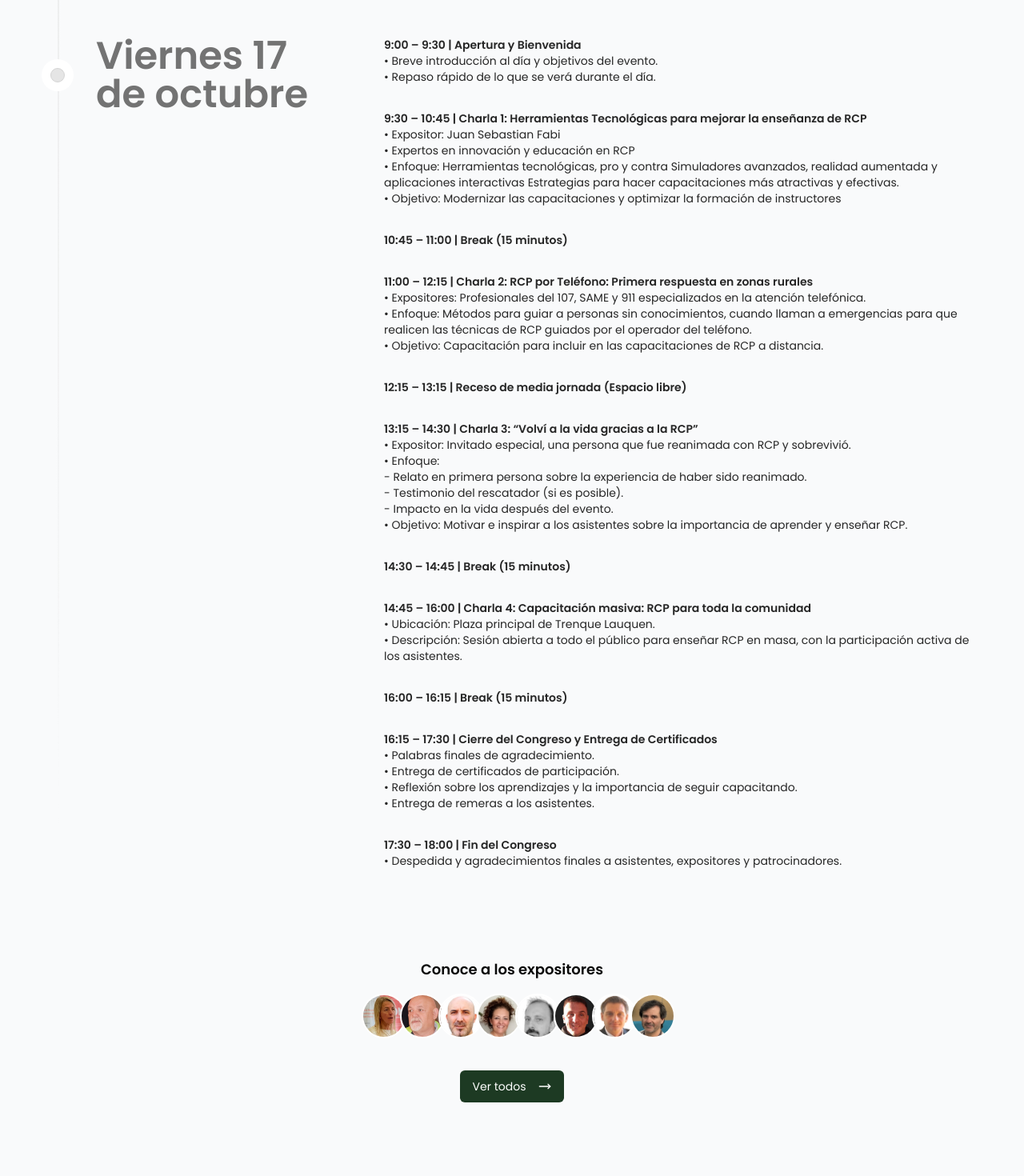
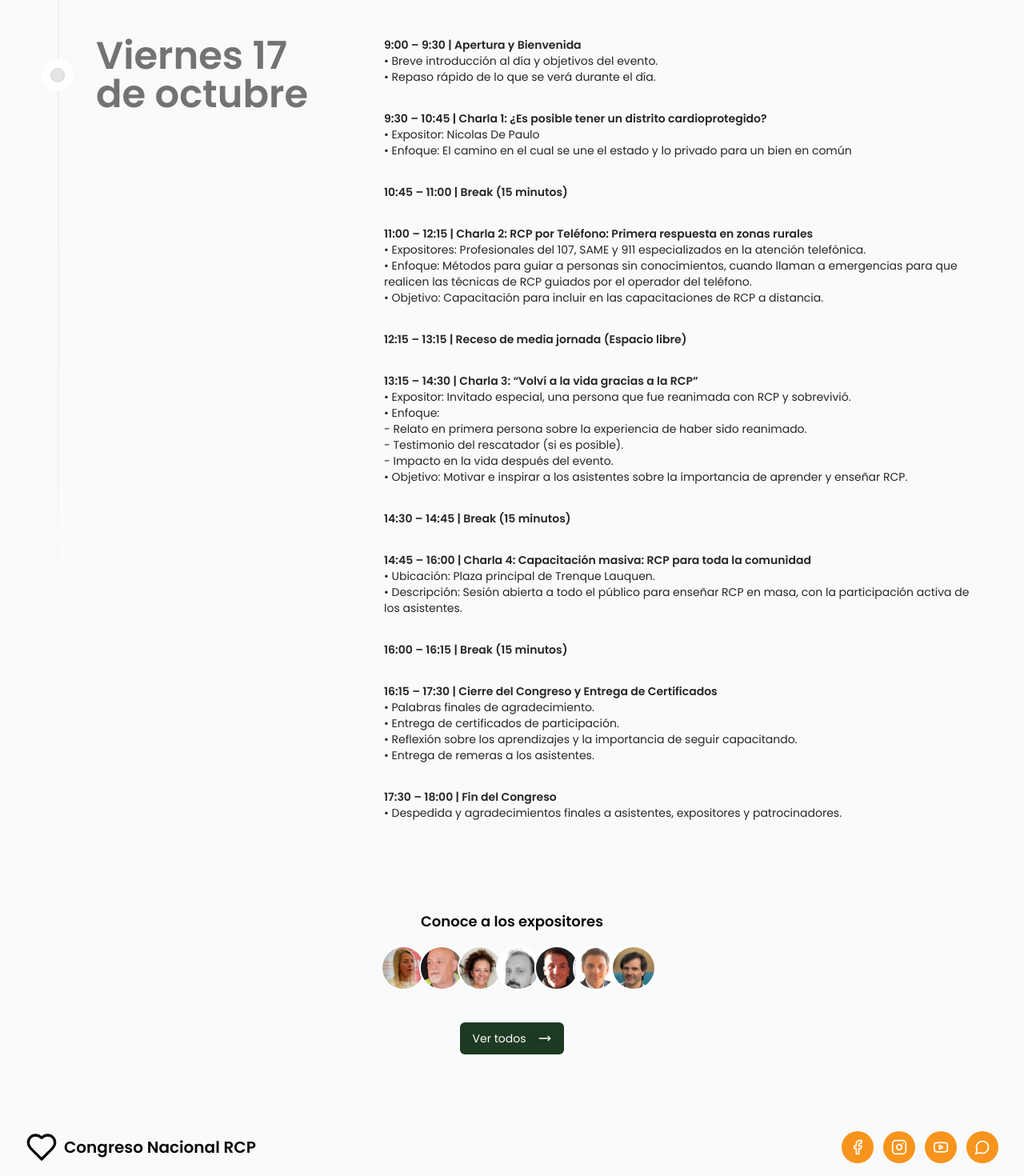
Before and after one commit to frandepe/congreso2025, a React (Vite) app: page /programa in a window 1280 px wide. Shown: the part 3200-4670 px from the top of the page at 80% size. Built offline with nearby package versions, Linux system fonts and the light colour scheme.

Commit message:
se va juan

```diff
--- a/src/components/AnimatedTooltipPreview/AnimatedTooltipPreview.tsx
+++ b/src/components/AnimatedTooltipPreview/AnimatedTooltipPreview.tsx
@@ -16,12 +16,12 @@ const people = [
     designation: "Instrucor de primeros auxilios",
     image: "/assets/speakers/cara/nicolas-de-paulo.jpg",
   },
-  {
-    id: 3,
-    name: "Juan Sebastian Fabi",
-    designation: "Socio cofundador de Nexo Tecnológico",
-    image: "/assets/speakers/cara/juan-sebastian-fabi-cara.jpg",
-  },
+  // {
+  //   id: 3,
+  //   name: "Juan Sebastian Fabi",
+  //   designation: "Socio cofundador de Nexo Tecnológico",
+  //   image: "/assets/speakers/cara/juan-sebastian-fabi-cara.jpg",
+  // },
   {
     id: 4,
     name: "Patricia Soto",
--- a/src/components/SpeakersCards/SpeakersCards.tsx
+++ b/src/components/SpeakersCards/SpeakersCards.tsx
@@ -17,13 +17,13 @@ export function SpeakersCards() {
       description:
         "Con estudios realizados en la Universidad Nacional de Mar del Plata, es CEO en Marta Iriarte Consultoría Laboral, Terapista Ocupacional, desde el año 2014 consultora en Recursos Humanos, Profesora de Relaciones Publicas y atención al cliente, Marqueting de servicios, Profesora en cursos de emprendedorismo y gestión en redes, Comunity Manager, Desarrollo en Marketing Digital, Mentora de Emprendedores y Orientadora en Planes de Negocios. Lo que aportara en este Congreso, son sus nociones como Docente sobre Habilidades para Emprender. Ayudar a que, cada uno de los Participantes, pueda pensar como Emprendedor para mejorar sus empresas de capacitaciones en RCP.",
     },
-    {
-      title: "Juan Sebastian Fabi",
-      src: "/assets/speakers/juan-sebastian-fabi.jpeg",
-      subtitle: "Socio cofundador de Nexo Tecnológico",
-      description:
-        "Es Ingeniero Electrónico con más de 24 años de experiencia en la industria de la electromedicina. Ha ocupado roles en servicio técnico, fabricación, I+D y control de calidad. Fue responsable del desarrollo de un desfibrilador bifásico para E&M Electromedicina – STS SA, premiado con el Sello de Buen Diseño Argentino. Desde 2012, ha enfocado su carrera en el diseño de equipos para la enseñanza de RCP, creando simuladores que abordan las necesidades específicas de los instructores, incluyendo el desarrollo del primer prototipo de AED Trainer con retroalimentación en 2018.\n\nEn el próximo congreso, Juan Sebastián Fabi compartirá su visión sobre cómo la tecnología puede revolucionar la enseñanza en RCP, presentando herramientas como simuladores avanzados, realidad aumentada y aplicaciones interactivas que modernizan y optimizan la formación de instructores.",
-    },
+    // {
+    //   title: "Juan Sebastian Fabi",
+    //   src: "/assets/speakers/juan-sebastian-fabi.jpeg",
+    //   subtitle: "Socio cofundador de Nexo Tecnológico",
+    //   description:
+    //     "Es Ingeniero Electrónico con más de 24 años de experiencia en la industria de la electromedicina. Ha ocupado roles en servicio técnico, fabricación, I+D y control de calidad. Fue responsable del desarrollo de un desfibrilador bifásico para E&M Electromedicina – STS SA, premiado con el Sello de Buen Diseño Argentino. Desde 2012, ha enfocado su carrera en el diseño de equipos para la enseñanza de RCP, creando simuladores que abordan las necesidades específicas de los instructores, incluyendo el desarrollo del primer prototipo de AED Trainer con retroalimentación en 2018.\n\nEn el próximo congreso, Juan Sebastián Fabi compartirá su visión sobre cómo la tecnología puede revolucionar la enseñanza en RCP, presentando herramientas como simuladores avanzados, realidad aumentada y aplicaciones interactivas que modernizan y optimizan la formación de instructores.",
+    // },
     {
       title: "Patricia Soto",
       src: "/assets/speakers/patricia-soto.jpeg",
--- a/src/components/SpeakersTimeline/SpeakersTimeline.tsx
+++ b/src/components/SpeakersTimeline/SpeakersTimeline.tsx
@@ -234,7 +234,7 @@ export function SpeakersTimeline() {
             <br />• Repaso rápido de lo que se verá durante el día.
           </p>
           <p className="text-neutral-800 dark:text-neutral-200 text-xs md:text-sm font-normal mb-8">
-            <strong>
+            {/* <strong>
               9:30 – 10:45 | Charla 1: Herramientas Tecnológicas para mejorar la
               enseñanza de RCP
             </strong>
@@ -244,7 +244,14 @@ export function SpeakersTimeline() {
             avanzados, realidad aumentada y aplicaciones interactivas
             Estrategias para hacer capacitaciones más atractivas y efectivas.
             <br />• Objetivo: Modernizar las capacitaciones y optimizar la
-            formación de instructores
+            formación de instructores */}
+            <strong>
+              9:30 – 10:45 | Charla 1: ¿Es posible tener un distrito
+              cardioprotegido?
+            </strong>
+            <br />• Expositor: Nicolas De Paulo
+            <br />• Enfoque: El camino en el cual se une el estado y lo privado
+            para un bien en común
           </p>
           <p className="text-neutral-800 dark:text-neutral-200 text-xs md:text-sm font-normal mb-8">
             <strong>10:45 – 11:00 | Break (15 minutos)</strong>
```
